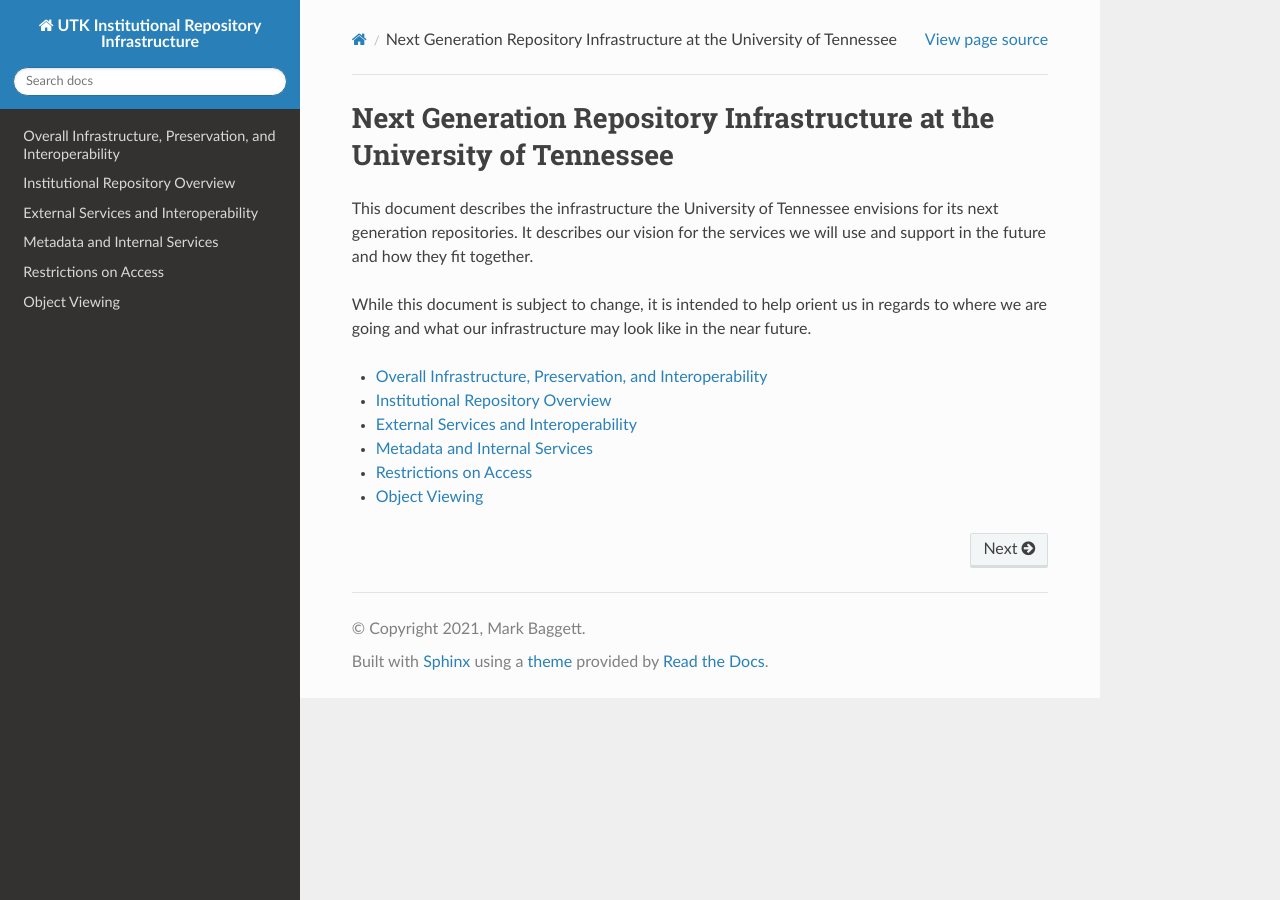
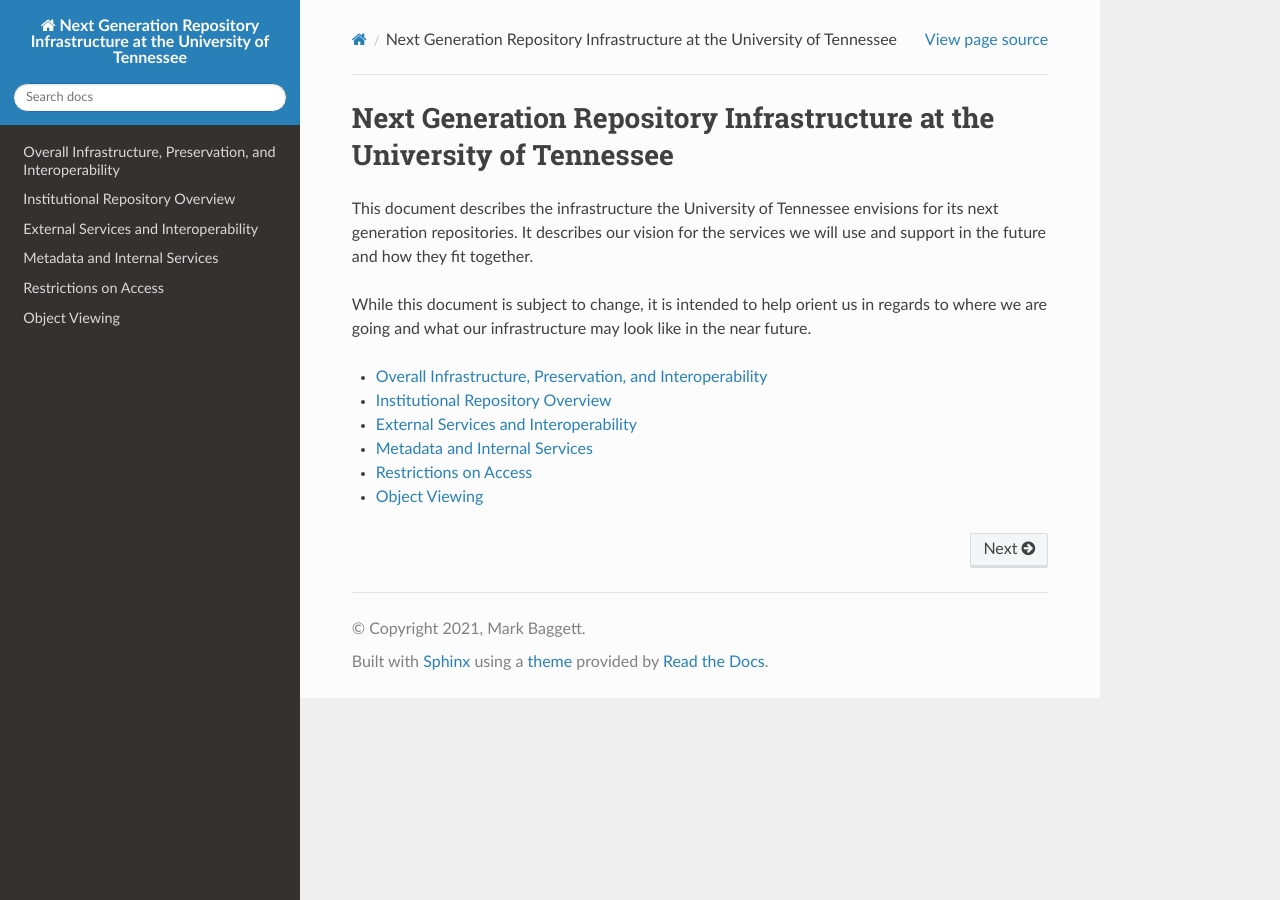
Before and after one commit to markpbaggett/marks_ir_proposal, a Sphinx documentation site: the page built from docs/source/index.rst, in a window 1280 px wide. Built offline with Sphinx 7.4.7 and the Read the Docs theme 2.0.0, drawn with Linux system fonts in a browser that asks for light colours.

Commit message:
Change project title.

```diff
--- a/docs/source/conf.py
+++ b/docs/source/conf.py
@@ -17,7 +17,7 @@ import sphinx_rtd_theme
 
 # -- Project information -----------------------------------------------------
 
-project = 'UTK Institutional Repository Infrastructure'
+project = 'Next Generation Repository Infrastructure at the University of Tennessee'
 copyright = '2021, Mark Baggett'
 author = 'Mark Baggett'
 
```
